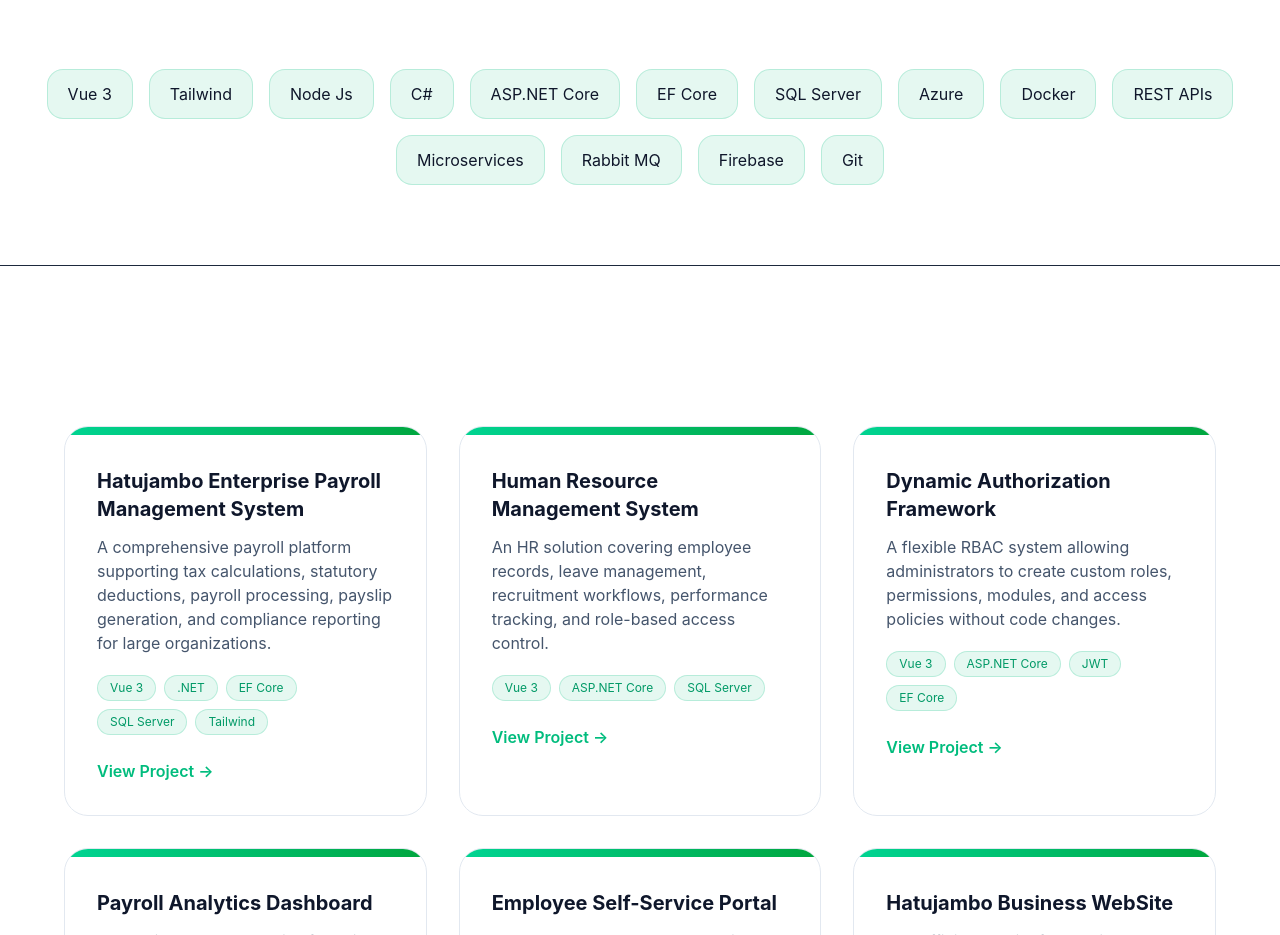
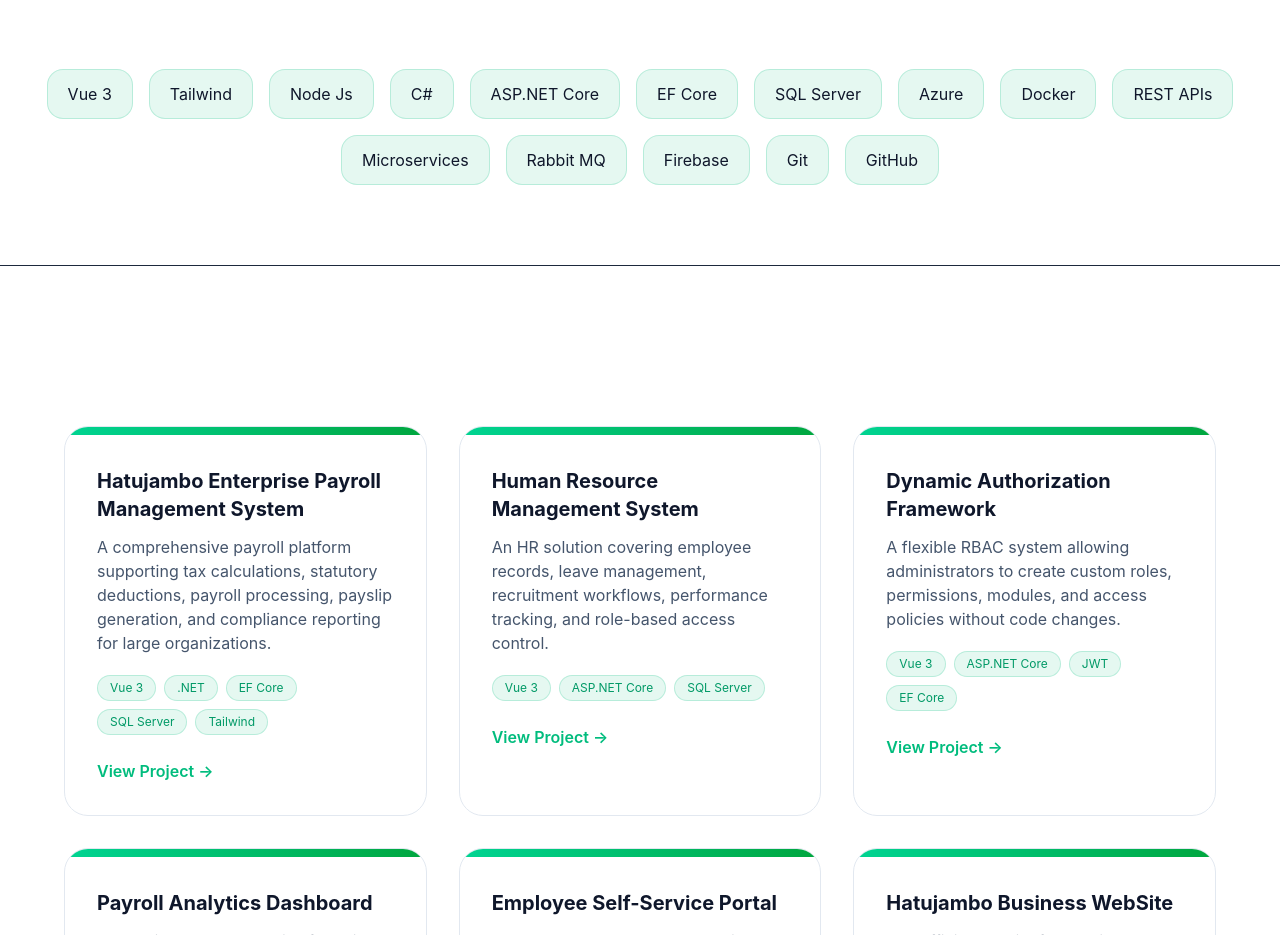
Before and after one commit to kelvinkalulu/Developers-Portfolio, a Vue app in the folder web.client.portfolio/: page /#/home in a window 1280 px wide. Shown: the part 1460-2395 px from the top of the page. Built offline with nearby package versions, Linux system fonts and the light colour scheme.

Commit message:
- Updates the base url name case because github pages is case sensitive - adds github as part of skills in portfolio component

```diff
--- a/web.client.portfolio/src/components/Portfolio.vue
+++ b/web.client.portfolio/src/components/Portfolio.vue
@@ -170,6 +170,7 @@
             'Rabbit MQ',
             'Firebase',
             'Git',
+            'GitHub',
           ]"
           :key="skill"
           class="px-5 py-3 rounded-2xl bg-emerald-500/10 border border-emerald-500/20 hover:bg-emerald-500 hover:text-white hover:scale-110 transition-all duration-300 cursor-pointer"
--- a/web.client.portfolio/vite.config.js
+++ b/web.client.portfolio/vite.config.js
@@ -10,7 +10,7 @@ export default defineConfig({
     vue(),
     tailwind(),
   ],
-  base: '/developers-portfolio/',
+  base: '/Developers-Portfolio/',
   resolve: {
     alias: {
       '@': fileURLToPath(new URL('./src', import.meta.url))
```
